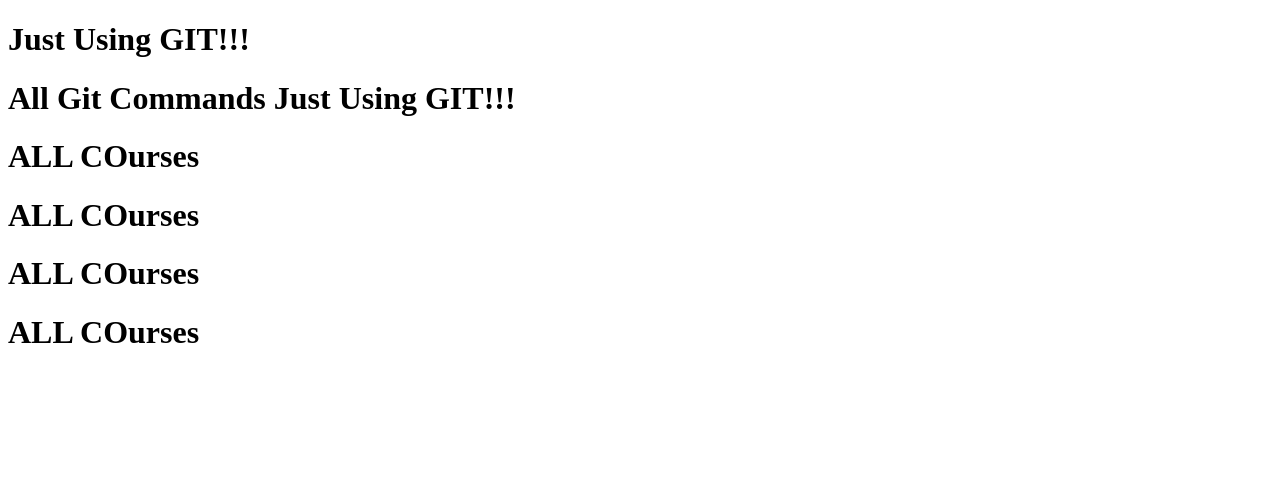
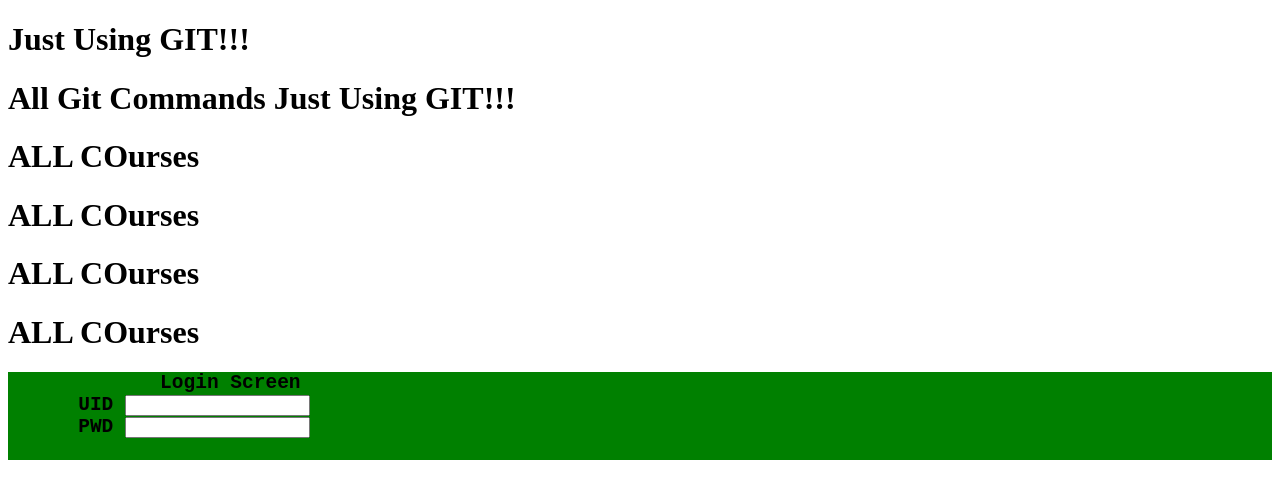
Before and after one commit to educationtalk2021/allbraanches, a plain HTML site: page index.html in a window 1280 px wide. Drawn offline with Linux system fonts and the light colour scheme.

Commit message:
brach created

```diff
--- a/index.html
+++ b/index.html
@@ -16,6 +16,15 @@
     <h1>ALL COurses </h1>
     <h1>ALL COurses </h1>
 
+    <h2 style="background-color:green">
+
+    <pre>
+             Login Screen
+      UID <input type="text">
+      PWD <input type="password">
+    </pre>
+
+    </h2>
 
 
 </body>
```
